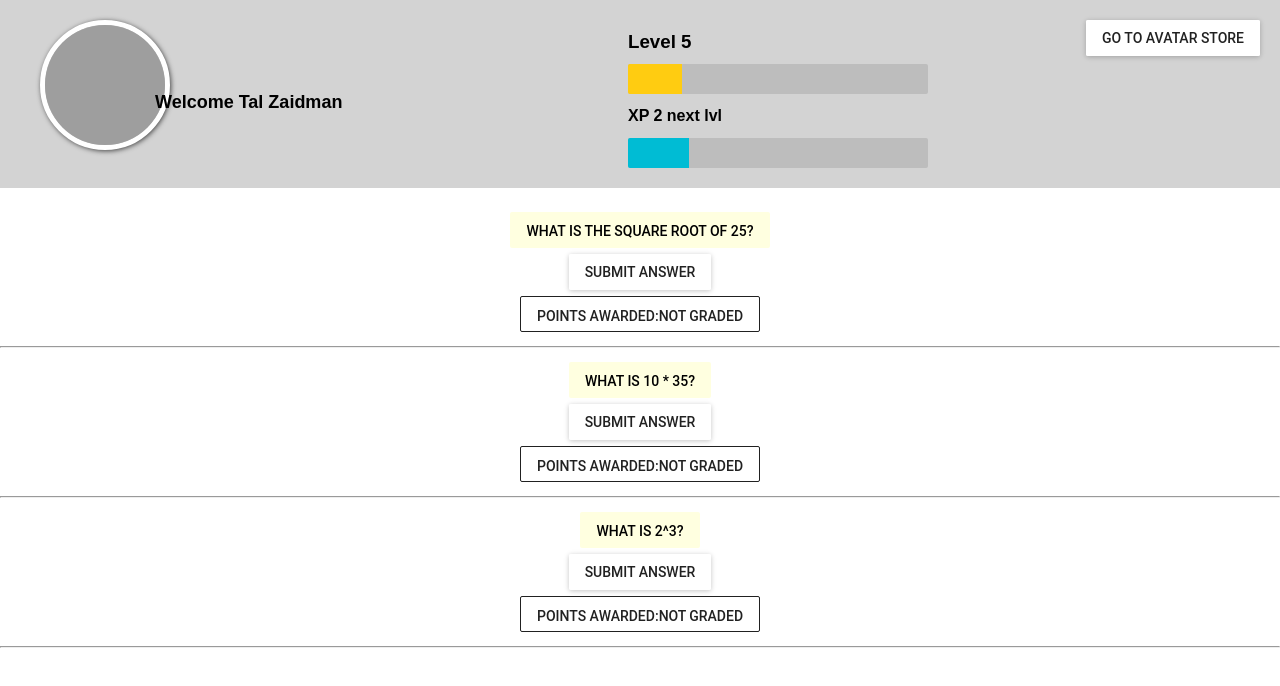
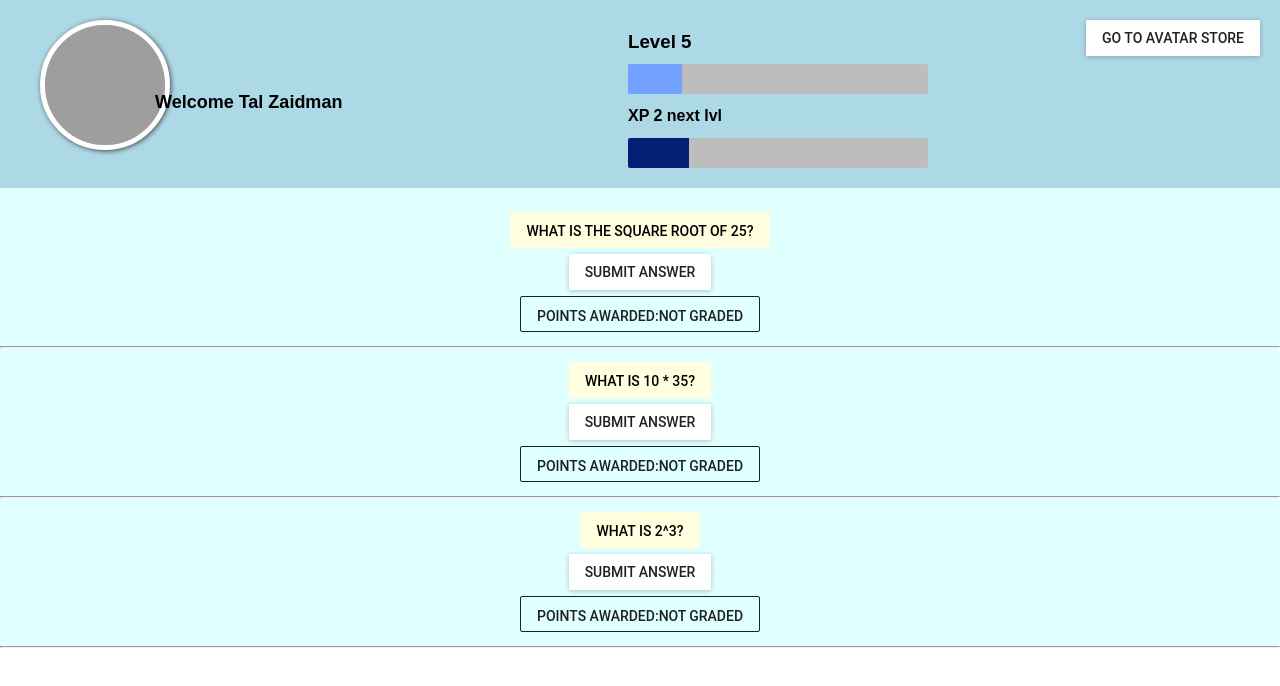
Before and after one commit to TalZa1810/mta-hack-project, a React (Create React App) app: page / in a window 1280 px wide. Shown: the top 686 px of the page. Built offline with nearby package versions, Linux system fonts and the light colour scheme; grey boxes are pictures that could not be loaded.

Commit message:
Store Dialog and avatar!

```diff
--- a/src/Components/App/App.css
+++ b/src/Components/App/App.css
@@ -1,5 +1,6 @@
 .App {
     text-align: center;
+    background-color: lightcyan;
 }
 
 .App-logo {
@@ -19,27 +20,31 @@
 }
 
 @keyframes App-logo-spin {
-  from { transform: rotate(0deg); }
-  to { transform: rotate(360deg); }
+    from {
+        transform: rotate(0deg);
+    }
+    to {
+        transform: rotate(360deg);
+    }
 }
 
-.header{
+.header {
+    background-color: lightblue !important;
+}
+
+.header-left {
 
 }
 
-.header-left{
+.header-right {
 
 }
 
-.header-right{
-
-}
-
-.student-name{
+.student-name {
     font-size: 40px;
 }
 
-.level-progress{
+.level-progress {
 
 }
 
@@ -66,21 +71,24 @@
     padding: 0;
     margin: 0;
 }
-.progress-row>div {
-  height: 30px!important;
-  width: 300px!important;
+
+.progress-row > div {
+    height: 30px !important;
+    width: 300px !important;
 }
 
 .level-number {
     margin: 0;
     padding: 0;
 }
+
 .progress-row {
     line-height: 44px;
     clear: both;
     position: relative;
     text-align: left;
 }
+
 .student-name {
     font-size: 18px;
     position: absolute;
@@ -88,24 +96,29 @@
     left: 155px;
 }
 
-.progress-row:nth-child(1)>div>div {
-  background-color: #fc1!important;
+.progress-row:nth-child(1) > div > div {
+    background-color: #73a1ff !important;
 }
 
-.header{
-  background-color: lightgray ;
+.progress-row:nth-child(2) > div > div {
+    background-color: #051F76 !important;
+}
+
+.header {
+    background-color: lightgray;
 }
 
 .student-avatar {
     position: absolute;
     left: 40px;
     top: 20px;
-  width: 120px!important;
-  height: 120px!important;
+    width: 120px !important;
+    height: 120px !important;
     border: 5px #fff solid;
     box-shadow: 1px 1px 5px #454545;
 }
-.header-profile{
+
+.header-profile {
     position: relative;
     display: inline-block;
     float: left;
```
Lines whose indentation alone changed are shown as unchanged.
